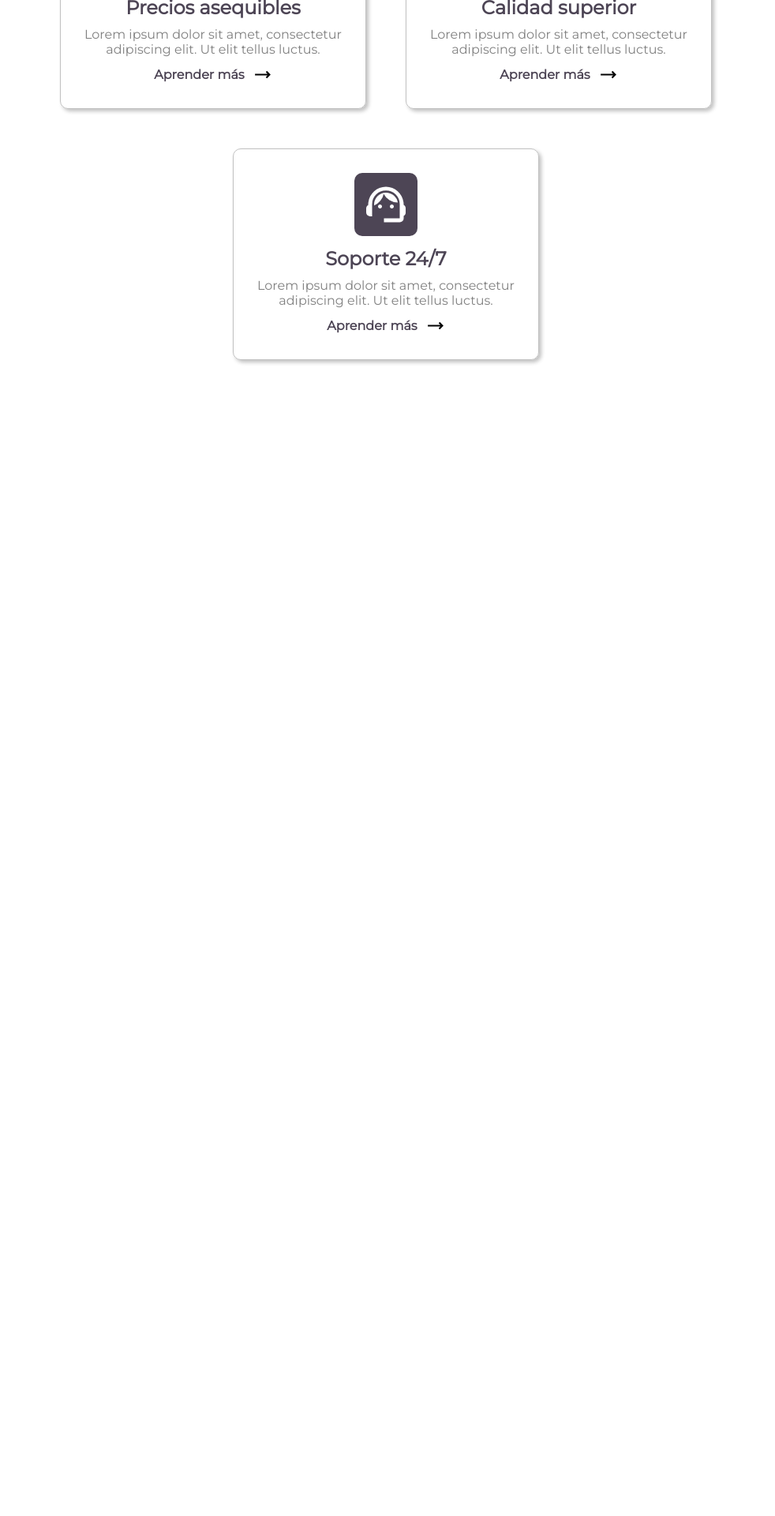
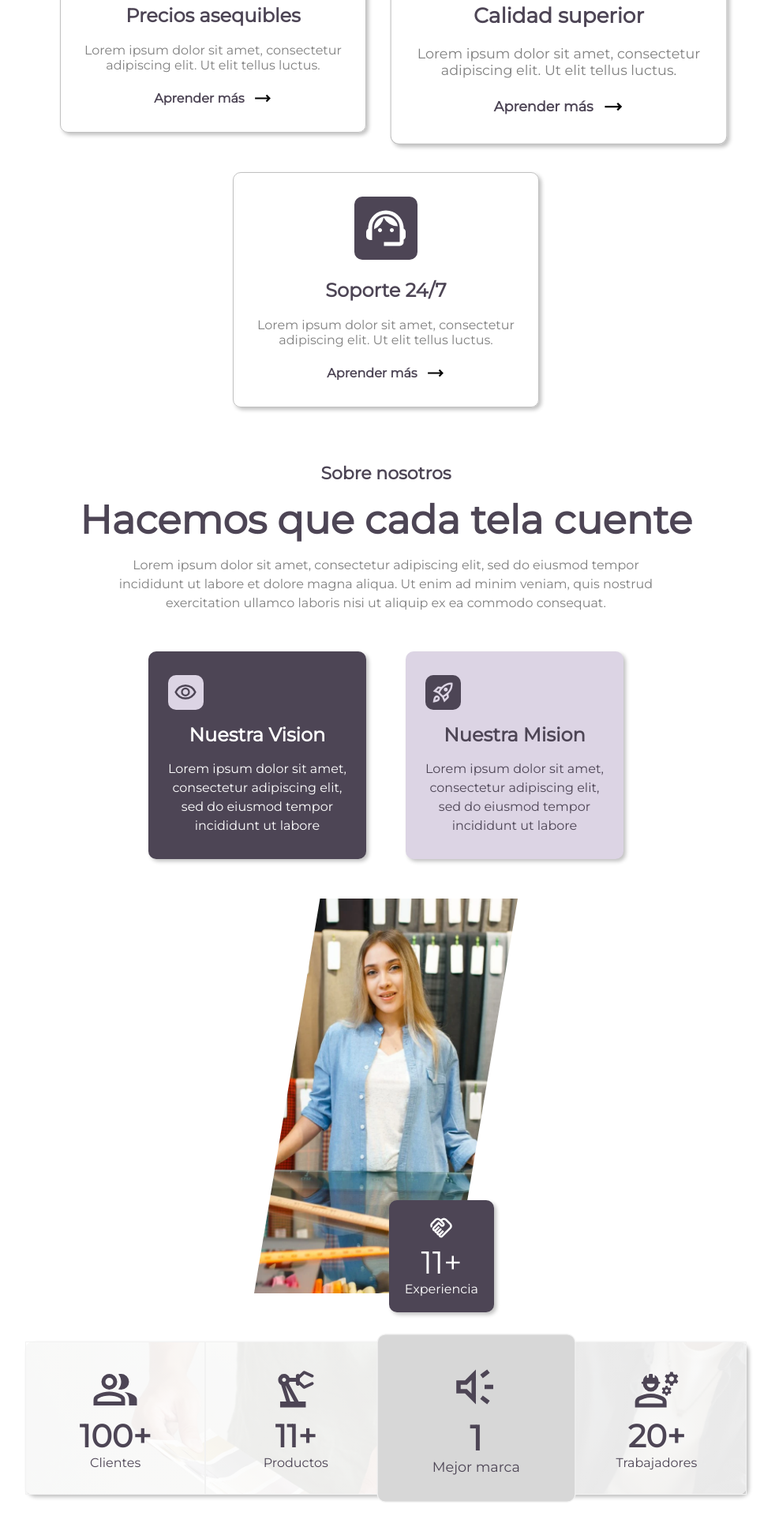
Before and after one commit to fernandohps17/textile, a PHP site: page / in a window 1280 px wide. Shown: the part 800-2720 px from the top of the page at 79% size, without its empty margins (151-1133 px from the left). Before the commit the page ends 1261 px from the top, so only its background shows below. Run offline with PHP 8.4, Linux system fonts and the light colour scheme.

Commit message:
Se finalizo la section de about-us

```diff
--- /dev/null
+++ b/comons/about.php
@@ -0,0 +1,110 @@
+<div class="container">
+    <div class="content">
+        <div class="about">
+
+            <section class="about_content">
+                <p class="encabezado"><b>Sobre nosotros</b></p>
+                <header>
+                    <h1 class="about_title">Hacemos que cada tela cuente</h1>
+                </header>
+                <p class="about_subtitle">Lorem ipsum dolor sit amet, consectetur adipiscing elit, sed do eiusmod tempor <br> incididunt ut labore et dolore magna aliqua. Ut enim ad minim veniam, quis nostrud <br> exercitation ullamco laboris nisi ut aliquip ex ea commodo consequat.</p>
+
+                <br>
+                <div class="about_content_box">
+                    <section class="about_content_box_left">
+                        <div class="about_content_box_left_image">
+                            <svg xmlns="http://www.w3.org/2000/svg" viewBox="0 -960 960 960">
+                                <path d="M480-320q75 0 127.5-52.5T660-500q0-75-52.5-127.5T480-680q-75 0-127.5 52.5T300-500q0 75 52.5 127.5T480-320Zm0-72q-45 0-76.5-31.5T372-500q0-45 31.5-76.5T480-608q45 0 76.5 31.5T588-500q0 45-31.5 76.5T480-392Zm0 192q-146 0-266-81.5T40-500q54-137 174-218.5T480-800q146 0 266 81.5T920-500q-54 137-174 218.5T480-200Zm0-300Zm0 220q113 0 207.5-59.5T832-500q-50-101-144.5-160.5T480-720q-113 0-207.5 59.5T128-500q50 101 144.5 160.5T480-280Z" />
+                            </svg>
+                        </div>
+                        <header class="about_content_box_left_title">
+                            <h2>Nuestra Vision</h2>
+                        </header>
+                        <p class="about_content_box_left_subtitle">Lorem ipsum dolor sit amet,<br> consectetur adipiscing elit,<br> sed do eiusmod tempor <br> incididunt ut labore</p>
+                    </section>
+
+                    <section class="about_content_box_rigth">
+                        <div class="about_content_box_rigth_image">
+                            <svg xmlns="http://www.w3.org/2000/svg" viewBox="0 -960 960 960">
+                                <path d="m226-559 78 33q14-28 29-54t33-52l-56-11-84 84Zm142 83 114 113q42-16 90-49t90-75q70-70 109.5-155.5T806-800q-72-5-158 34.5T492-656q-42 42-75 90t-49 90Zm178-65q-23-23-23-56.5t23-56.5q23-23 57-23t57 23q23 23 23 56.5T660-541q-23 23-57 23t-57-23Zm19 321 84-84-11-56q-26 18-52 32.5T532-299l33 79Zm313-653q19 121-23.5 235.5T708-419l20 99q4 20-2 39t-20 33L538-80l-84-197-171-171-197-84 167-168q14-14 33.5-20t39.5-2l99 20q104-104 218-147t235-24ZM157-321q35-35 85.5-35.5T328-322q35 35 34.5 85.5T327-151q-25 25-83.5 43T82-76q14-103 32-161.5t43-83.5Zm57 56q-10 10-20 36.5T180-175q27-4 53.5-13.5T270-208q12-12 13-29t-11-29q-12-12-29-11.5T214-265Z" />
+                            </svg>
+                        </div>
+                        <header class="about_content_box_rigth_title">
+                            <h2>Nuestra Mision</h2>
+                        </header>
+                        <p class="about_content_box_rigth_subtitle">Lorem ipsum dolor sit amet,<br> consectetur adipiscing elit,<br> sed do eiusmod tempor <br> incididunt ut labore</p>
+                    </section>
+                </div>
+            </section>
+
+
+            <div class="about_image">
+                <picture class="picture-defer">
+                    <source class="image source" type='image/webp' data-img="/public/img/textile-header-imagen-about-us.webp">
+                    <img class="image" data-img="/public/img/textile-header-imagen-about-us.jpg" alt="Textile sobre nosotros" title="Textile sobre nosotros" width="100" height="100">
+                </picture>
+
+                <div class="about_image_etiqueta">
+                    <div class="about_image_etiqueta_icon">
+                        <svg xmlns="http://www.w3.org/2000/svg" viewBox="0 -960 960 960">
+                            <path d="M475-160q4 0 8-2t6-4l328-328q12-12 17.5-27t5.5-30q0-16-5.5-30.5T817-607L647-777q-11-12-25.5-17.5T591-800q-15 0-30 5.5T534-777l-11 11 74 75q15 14 22 32t7 38q0 42-28.5 70.5T527-522q-20 0-38.5-7T456-550l-75-74-175 175q-3 3-4.5 6.5T200-435q0 8 6 14.5t14 6.5q4 0 8-2t6-4l136-136 56 56-135 136q-3 3-4.5 6.5T285-350q0 8 6 14t14 6q4 0 8-2t6-4l136-135 56 56-135 136q-3 2-4.5 6t-1.5 8q0 8 6 14t14 6q4 0 7.5-1.5t6.5-4.5l136-135 56 56-136 136q-3 3-4.5 6.5T454-180q0 8 6.5 14t14.5 6Zm-1 80q-37 0-65.5-24.5T375-166q-34-5-57-28t-28-57q-34-5-56.5-28.5T206-336q-38-5-62-33t-24-66q0-20 7.5-38.5T149-506l232-231 131 131q2 3 6 4.5t8 1.5q9 0 15-5.5t6-14.5q0-4-1.5-8t-4.5-6L398-777q-11-12-25.5-17.5T342-800q-15 0-30 5.5T285-777L144-635q-9 9-15 21t-8 24q-2 12 0 24.5t8 23.5l-58 58q-17-23-25-50.5T40-590q2-28 14-54.5T87-692l141-141q24-23 53.5-35t60.5-12q31 0 60.5 12t52.5 35l11 11 11-11q24-23 53.5-35t60.5-12q31 0 60.5 12t52.5 35l169 169q23 23 35 53t12 61q0 31-12 60.5T873-437L545-110q-14 14-32.5 22T474-80Zm-99-560Z" />
+                        </svg>
+                    </div>
+                    <div class="about_image_etiqueta_number">11+</div>
+                    <div class="about_image_etiqueta_text">Experiencia</div>
+                </div>
+            </div>
+        </div><br><br><br>
+
+
+
+
+        <div class="about_bottom bg_about">
+            <div class="about_bottom_box">
+                <div class="about_bottom_box_icon">
+                    <svg xmlns="http://www.w3.org/2000/svg" viewBox="0 -960 960 960">
+                        <path d="M40-160v-112q0-34 17.5-62.5T104-378q62-31 126-46.5T360-440q66 0 130 15.5T616-378q29 15 46.5 43.5T680-272v112H40Zm720 0v-120q0-44-24.5-84.5T666-434q51 6 96 20.5t84 35.5q36 20 55 44.5t19 53.5v120H760ZM360-480q-66 0-113-47t-47-113q0-66 47-113t113-47q66 0 113 47t47 113q0 66-47 113t-113 47Zm400-160q0 66-47 113t-113 47q-11 0-28-2.5t-28-5.5q27-32 41.5-71t14.5-81q0-42-14.5-81T544-792q14-5 28-6.5t28-1.5q66 0 113 47t47 113ZM120-240h480v-32q0-11-5.5-20T580-306q-54-27-109-40.5T360-360q-56 0-111 13.5T140-306q-9 5-14.5 14t-5.5 20v32Zm240-320q33 0 56.5-23.5T440-640q0-33-23.5-56.5T360-720q-33 0-56.5 23.5T280-640q0 33 23.5 56.5T360-560Zm0 320Zm0-400Z" />
+                    </svg>
+                </div>
+                <div class="about_bottom_box_number"><strong>100+</strong></div>
+                <div class="about_bottom_box_text">Clientes</div>
+            </div>
+
+
+            <div class="about_bottom_box">
+                <div class="about_bottom_box_icon">
+                    <svg xmlns="http://www.w3.org/2000/svg" viewBox="0 -960 960 960">
+                        <path d="M159-120v-120h124L181-574q-27-15-44.5-44T119-680q0-50 35-85t85-35q39 0 69.5 22.5T351-720h128v-40q0-17 11.5-28.5T519-800q9 0 17.5 4t14.5 12l68-64q9-9 21.5-11.5T665-856l156 72q12 6 16.5 17.5T837-744q-6 12-17.5 15.5T797-730l-144-66-94 88v56l94 86 144-66q11-5 23-1t17 15q6 12 1 23t-17 17l-156 74q-12 6-24.5 3.5T619-512l-68-64q-6 6-14.5 11t-17.5 5q-17 0-28.5-11.5T479-600v-40H351q-3 8-6.5 15t-9.5 15l200 370h144v120H159Zm80-520q17 0 28.5-11.5T279-680q0-17-11.5-28.5T239-720q-17 0-28.5 11.5T199-680q0 17 11.5 28.5T239-640Zm126 400h78L271-560h-4l98 320Zm78 0Z" />
+                    </svg>
+                </div>
+                <div class="about_bottom_box_number"><strong>11+</strong></div>
+                <div class="about_bottom_box_text">Productos</div>
+            </div>
+
+
+            <div class="about_bottom_box bg_box">
+                <div class="about_bottom_box_icon">
+                    <svg xmlns="http://www.w3.org/2000/svg" viewBox="0 -960 960 960">
+                        <path d="M640-440v-80h160v80H640Zm48 280-128-96 48-64 128 96-48 64Zm-80-480-48-64 128-96 48 64-128 96ZM120-360v-240h160l200-200v640L280-360H120Zm280-246-86 86H200v80h114l86 86v-252ZM300-480Z" />
+                    </svg>
+                </div>
+                <div class="about_bottom_box_number"><strong>1</strong></div>
+                <div class="about_bottom_box_text">Mejor marca</div>
+            </div>
+
+
+            <div class="about_bottom_box">
+                <div class="about_bottom_box_icon">
+                    <svg xmlns="http://www.w3.org/2000/svg" viewBox="0 -960 960 960">
+                        <path d="M42-120v-112q0-33 17-62t47-44q51-26 115-44t141-18q77 0 141 18t115 44q30 15 47 44t17 62v112H42Zm80-80h480v-32q0-11-5.5-20T582-266q-36-18-92.5-36T362-320q-71 0-127.5 18T142-266q-9 5-14.5 14t-5.5 20v32Zm240-240q-66 0-113-47t-47-113h-10q-9 0-14.5-5.5T172-620q0-9 5.5-14.5T192-640h10q0-45 22-81t58-57v38q0 9 5.5 14.5T302-720q9 0 14.5-5.5T322-740v-54q9-3 19-4.5t21-1.5q11 0 21 1.5t19 4.5v54q0 9 5.5 14.5T422-720q9 0 14.5-5.5T442-740v-38q36 21 58 57t22 81h10q9 0 14.5 5.5T552-620q0 9-5.5 14.5T532-600h-10q0 66-47 113t-113 47Zm0-80q33 0 56.5-23.5T442-600H282q0 33 23.5 56.5T362-520Zm300 160-6-30q-6-2-11.5-4.5T634-402l-28 10-20-36 22-20v-24l-22-20 20-36 28 10q4-4 10-7t12-5l6-30h40l6 30q6 2 12 5t10 7l28-10 20 36-22 20v24l22 20-20 36-28-10q-5 5-10.5 7.5T708-390l-6 30h-40Zm20-70q12 0 21-9t9-21q0-12-9-21t-21-9q-12 0-21 9t-9 21q0 12 9 21t21 9Zm72-130-8-42q-9-3-16.5-7.5T716-620l-42 14-28-48 34-30q-2-5-2-8v-16q0-3 2-8l-34-30 28-48 42 14q6-6 13.5-10.5T746-798l8-42h56l8 42q9 3 16.5 7.5T848-780l42-14 28 48-34 30q2 5 2 8v16q0 3-2 8l34 30-28 48-42-14q-6 6-13.5 10.5T818-602l-8 42h-56Zm28-90q21 0 35.5-14.5T832-700q0-21-14.5-35.5T782-750q-21 0-35.5 14.5T732-700q0 21 14.5 35.5T782-650ZM362-200Z" />
+                    </svg>
+                </div>
+                <div class="about_bottom_box_number"><strong>20+</strong></div>
+                <div class="about_bottom_box_text">Trabajadores</div>
+            </div>
+        </div>
+
+
+
+    </div>
+</div>
--- a/comons/icon_principal.php
+++ b/comons/icon_principal.php
@@ -21,11 +21,7 @@
                 </div>
             </div>
 
-
-
-
-
-            <div class="icon_principal_container">
+            <div class="icon_principal_container scale">
                 <div class="icon_principal_container_icon">
                     <svg xmlns="http://www.w3.org/2000/svg" viewBox="0 -960 960 960"><path d="M720-120H280v-520l280-280 50 50q7 7 11.5 19t4.5 23v14l-44 174h258q32 0 56 24t24 56v80q0 7-2 15t-4 15L794-168q-9 20-30 34t-44 14Zm-360-80h360l120-280v-80H480l54-220-174 174v406Zm0-406v406-406Zm-80-34v80H160v360h120v80H80v-520h200Z"/></svg>
                 </div>
@@ -43,11 +39,6 @@
                     </a>
                 </div>
             </div>
-
-
-
-
-
 
             <div class="icon_principal_container">
                 <div class="icon_principal_container_icon">
@@ -68,7 +59,6 @@
                 </div>
             </div>
 
-
         </div>
     </div>
 </div>
--- a/index.php
+++ b/index.php
@@ -43,6 +43,7 @@ require_once "./comons/version_css_js.php";
     <?php
         require_once './comons/nav.php';
         require_once './comons/icon_principal.php';
+        require_once './comons/about.php';
     ?>
 
     <script src="/public/js/carga_diferida.js"></script>
--- /dev/null
+++ b/public/scss/components/_about.scss
@@ -0,0 +1,237 @@
+.bg_about {
+    background: linear-gradient(to bottom, #ffffffe9, #ffffffe9 ), url('/public/img/textile-header-fondo.webp');
+    background-repeat: no-repeat;
+    background-size: cover
+}
+
+.about {
+    display: flex;
+    gap: 20px;
+    margin: 50px 0 70px 0;
+
+    @media screen and (max-width: $desktop_1400) {
+        display: grid;
+        gap: 50px;
+        justify-content: center;
+        align-items: center;
+        text-align: center;
+        margin: auto;
+    }
+}
+
+.about_content {
+    display: grid;
+    gap: 15px;
+}
+
+.about_title {
+    color: $color_principal;
+    font-size: 50px;
+
+    @media screen and (max-width: $mobile_500) {
+        font-size: 30px;
+    }
+}
+
+
+.about_subtitle {
+    line-height: 24px;
+    color: $color_subtitle;
+}
+
+
+// Section BOX
+.about_content_box {
+    display: flex;
+    gap: 50px;
+
+    @media screen and (max-width: $desktop_1400) {
+        justify-content: center;
+        align-items: center;
+        text-align: center;
+        margin: auto;
+    }
+
+    @media screen and (max-width: $tablet_870) {
+        display: grid;
+    }
+}
+
+// Section box left
+.about_content_box_left {
+    background-color: $color_principal;
+    padding: 30px 25px;
+    border-radius: 10px;
+    display: grid;
+    justify-content: start;
+    align-items: center;
+    color: $color_white;
+    gap: 17px;
+    transition: 1s ease;
+    box-shadow: $box_shadow;
+
+    &:hover {
+        transform: scale(1.09);
+    }
+}
+
+.about_content_box_left_image {
+    background: $color_secundario;
+    width: 45px;
+    padding: 7px;
+    border-radius: 10px;
+
+    svg {
+        width: 30px;
+        fill: $color_principal;
+        display: flex;
+        margin: auto;
+    }
+
+}
+
+.about_content_box_left_subtitle {
+    line-height: 24px;
+}
+
+// Section box rigth
+.about_content_box_rigth {
+    background-color: $color_secundario;
+    padding: 30px 25px;
+    border-radius: 10px;
+    display: grid;
+    justify-content: start;
+    align-items: center;
+    color: $color_principal;
+    gap: 17px;
+    transition: 1s ease;
+    box-shadow: $box_shadow;
+
+    &:hover {
+        transform: scale(1.09);
+    }
+}
+
+.about_content_box_rigth_image {
+    background: $color_principal;
+    width: 45px;
+    padding: 7px;
+    border-radius: 10px;
+
+    svg {
+        width: 30px;
+        fill: $color_secundario;
+        display: flex;
+        margin: auto;
+    }
+}
+
+.about_content_box_rigth_subtitle {
+    line-height: 24px;
+}
+
+
+
+
+
+
+
+// Section about-us image
+.about_image {
+    display: flex;
+    justify-content: center;
+    align-items: center;
+    margin: auto;
+    position: relative;
+
+    img {
+        height: 100%;
+        width: 100%;
+        max-height: 500px;
+        max-width: 500px;
+        object-fit: cover;
+        box-shadow: $box_shadow;
+        clip-path: polygon(25% 0%, 100% 0%, 75% 100%, 0% 100%);
+    }
+}
+
+.about_image_etiqueta {
+    background: $color_principal;
+    color: $color_white;
+    padding: 20px;
+    border-radius: 10px;
+    text-align: center;
+    box-shadow: $box_shadow;
+    position: absolute;
+    right: 30px;
+    bottom: -20px;
+}
+
+.about_image_etiqueta_icon {
+
+    svg {
+        fill: $color_white;
+        width: 30px;
+    }
+
+}
+
+.about_image_etiqueta_number {
+    font-size: 40px;
+}
+
+
+
+// About bottom
+.about_bottom {
+    display: grid;
+    // gap: 20px;
+    justify-content: center;
+    align-items: center;
+    text-align: center;
+    margin: auto;
+    grid-template-columns: 1fr 1fr 1fr 1fr;
+    width: 100%;
+    margin-bottom: 70px;
+    // padding: 25px;
+    border-radius: 10px;
+    // box-shadow: $box_shadow;
+    box-shadow: $box_shadow;
+
+    @media screen and (max-width: $tablet_950) {
+        grid-template-columns: 1fr 1fr;
+    }
+
+    @media screen and (max-width: $mobile_600) {
+        grid-template-columns: 1fr;
+    }
+}
+
+.about_bottom_box {
+    border: 1px solid #f2f2f2;
+    // border-radius: 10px;
+    padding: 30px;
+}
+
+.about_bottom_box_icon {
+
+    svg {
+        fill: $color_principal;
+        width: 60px;
+    }
+}
+
+.about_bottom_box_number {
+    font-size: 40px;
+    color: $color_principal;
+}
+
+.about_bottom_box_text {
+    color: $color_principal;
+}
+
+.bg_box {
+    background: #d7d7d7;
+    border-radius: 10px;
+    transform: scale(1.1);
+}
--- a/public/scss/components/_header.scss
+++ b/public/scss/components/_header.scss
@@ -38,14 +38,16 @@
 
 .header_img_icon {
     position: absolute;
-    top: 40%;
+    top: 35%;
     left: 10%;
+    display: grid;
+    gap: 15px;
 
     a{
         display: grid;
 
         svg {
-            width: 30px;
+            width: 25px;
             fill: $color_principal;
 
             &:hover {
--- a/public/scss/components/_icon_principal.scss
+++ b/public/scss/components/_icon_principal.scss
@@ -9,7 +9,7 @@
 
 .icon_principal_container {
     display: grid;
-    gap: 10px;
+    gap: 20px;
     justify-content: center;
     align-items: center;
     text-align: center;
@@ -65,3 +65,7 @@
     }
 
 }
+
+.scale {
+    transform: scale(1.1);
+}
--- a/public/scss/components/_vars.scss
+++ b/public/scss/components/_vars.scss
@@ -1,14 +1,18 @@
 // Medidas de pantalla
 // DESKTOP
 $desktop_1525: 1525px;
+$desktop_1400: 1400px;
 $desktop_1360: 1360px;
 $desktop_1185: 1185px;
 $desktop_1150: 1150px;
 
 // TABLET
+$tablet_950: 950px;
+$tablet_870: 870px;
 
 // MOBILE
 $mobile_600: 600px;
+$mobile_500: 500px;
 $mobile_420: 420px;
 
 // Paleta de colores
--- a/public/scss/main.scss
+++ b/public/scss/main.scss
@@ -3,3 +3,4 @@
 @import './components/nav';
 @import './components/header';
 @import './components/icon_principal';
+@import './components/about';
```
Also changed, not shown: public/css/main.css, public/img/textile-header-imagen-about-us.jpg (added), public/img/textile-header-imagen-about-us.webp (added), 1 other file.
